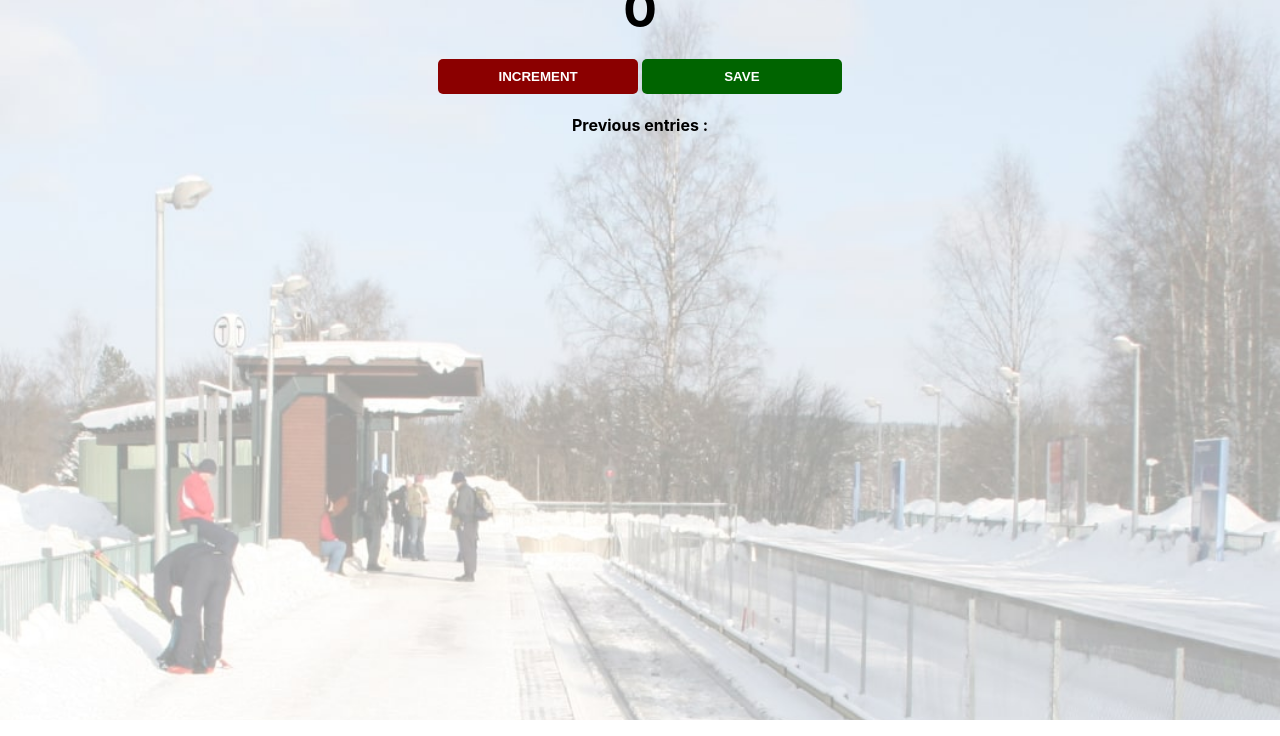
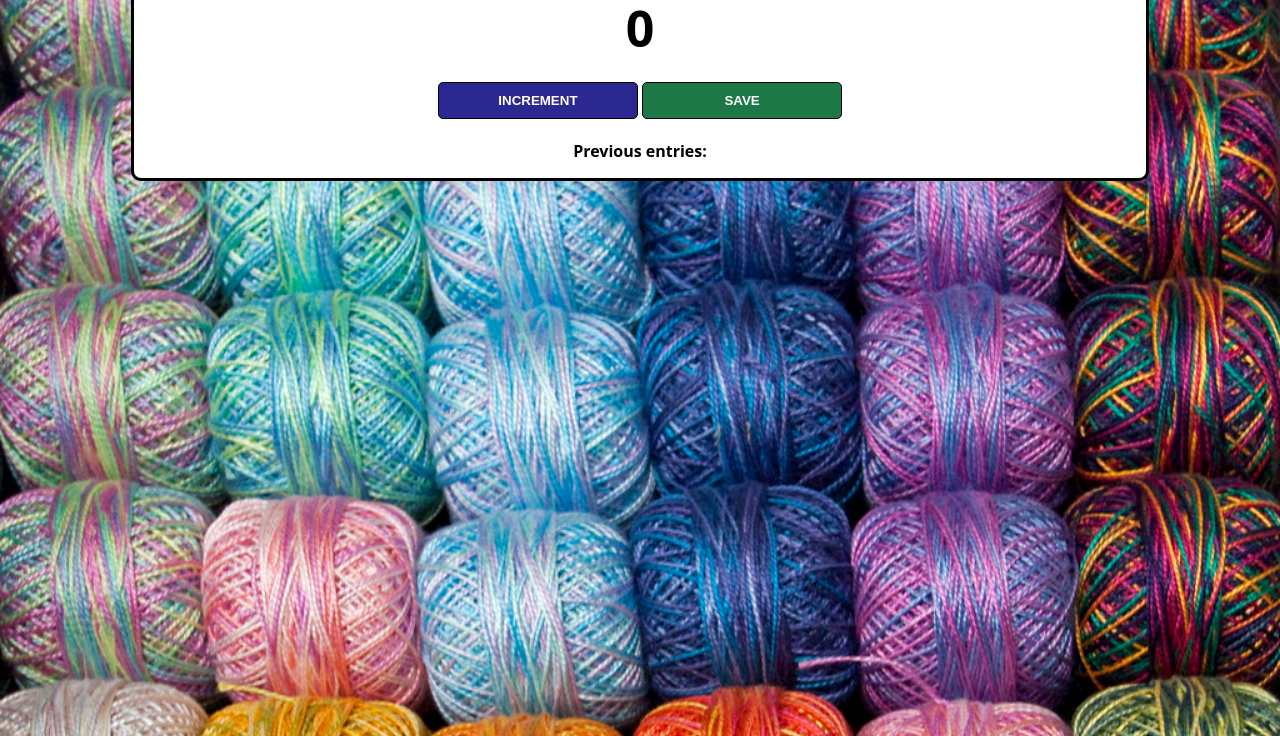
Before and after one commit to AdaneBirhanu/passenger-counter-app, a plain HTML site: page index.html in a window 1280 px wide. Shown: the part 80-816 px from the top of the page. Drawn offline with Linux system fonts and the light colour scheme.

Commit message:
Add files via upload

```diff
--- a/index.css
+++ b/index.css
@@ -1,9 +1,17 @@
 body {
-   background-image: url(station.jpg);
+    background-image: url("yarn.jpeg");
     background-size: cover;
-    font-family: -apple-system, BlinkMacSystemFont, 'Segoe UI', Roboto, Oxygen, Ubuntu, Cantarell, 'Open Sans', 'Helvetica Neue', sans-serif;
-    font-weight: bold;
+    font-family: 'Open Sans', 'Helvetica Neue', sans-serif;
     text-align: center;
+    height: 100vh;
+}
+
+.container {
+    background: white;
+    max-width: 80%;
+    margin: auto;
+    border: 3px solid black;
+    border-radius: 10px;
 }
 
 h1 {
@@ -18,7 +26,7 @@ h2 {
 }
 
 button {
-    border: none;
+    border: 1px solid black;
     padding-top: 10px;
     padding-bottom: 10px;
     color: white;
@@ -26,13 +34,16 @@ button {
     width: 200px;
     margin-bottom: 5px;
     border-radius: 5px;
-    background-color: blue;
 }
 
 #increment-btn {
-    background: darkred;
+    background: #2C2891;
 }
 
 #save-btn {
-    background: darkgreen;
+    background: #1C7947;
 }
+
+#save-el {
+    font-weight: bold;
+}
--- a/index.html
+++ b/index.html
@@ -3,11 +3,15 @@
         <link rel="stylesheet" href="index.css">
     </head>
     <body>
-        <h1>People entered:</h1>
-    <h2 id="count-el">0</h2>
-    <button id="increment-btn" onclick="increment()">INCREMENT</button>
-    <button id="save-btn" onclick="save()">SAVE</button>
-    <p id="save-el">Previous entries : </p>
-</body>
-    <script src="index.js"></script>
+        <div class="container">
+            <h1>Row Counter</h1>
+            <h2 id="count-el">0</h2>
+            <button id="increment-btn" onclick="increment()">INCREMENT</button>
+            <button id="save-btn" onclick="save()">SAVE</button>
+            <p id="save-el">Previous entries: </p>
+        </div>
+        <script src="index.js">
+            nnerText
+        </script>
+    </body>
 </html>
--- a/index.js
+++ b/index.js
@@ -1,17 +1,15 @@
+let saveEl = document.getElementById("save-el")
 let countEl = document.getElementById("count-el")
-let saveEl = document.getElementById("save-el")
-console.log(saveEl)
-console.log(countEl)
-
-let count = 0;
+let count = 0
 
 function increment() {
-    count = count + 1;
-    countEl.textContent = count;
+    count += 1
+    countEl.textContent = count
 }
-function save(){
+
+function save() {
     let countStr = count + " - "
-    saveEl.textContent = saveEl.textContent + " " + countStr
-
-    console.log(count)
+    saveEl.textContent += countStr
+    countEl.textContent = 0
+    count = 0
 }
```
Also changed, not shown: yarn.jpeg (added), 1 other file.
